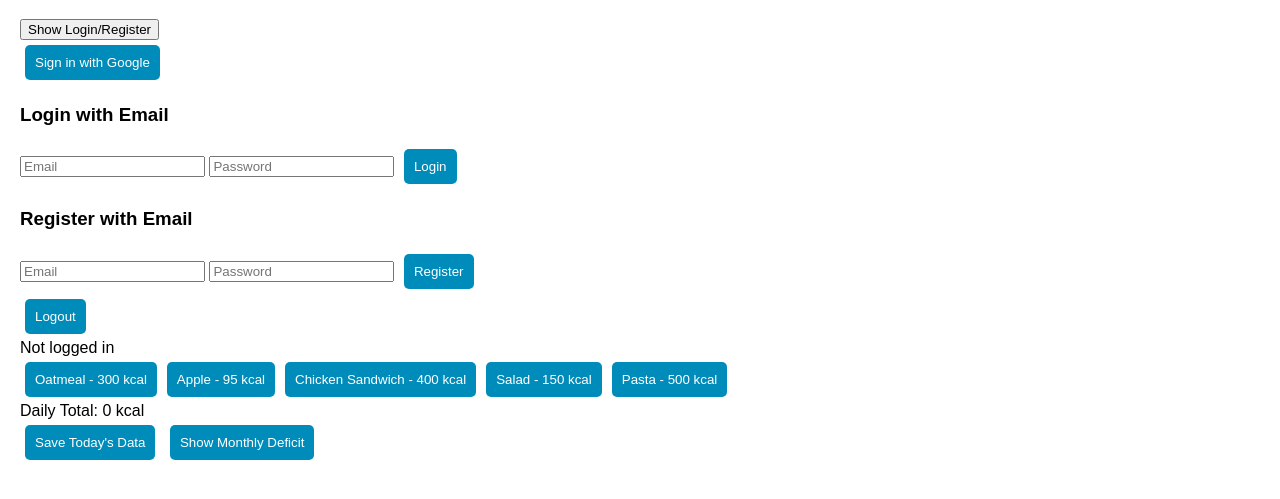
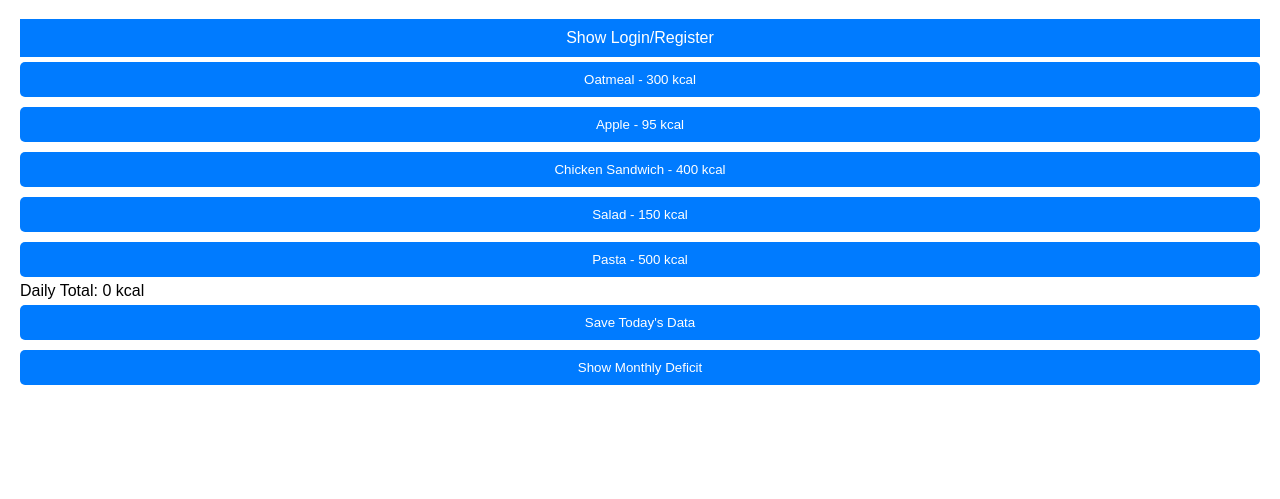
Before and after one commit to usfalidiate/CalorieTracker, a plain HTML site: page index.html in a window 1280 px wide. Shown: the part 81-580 px from the top of the page. Drawn offline with Linux system fonts and the light colour scheme; no server answers.

Commit message:
Update style.css

```diff
--- a/style.css
+++ b/style.css
@@ -17,3 +17,43 @@ body {
 .button:hover {
   background-color: #005f73;
 }
+
+/* Style the dropdown button */
+.toggle-button {
+  display: block;
+  width: 100%;
+  padding: 10px;
+  background-color: #007bff;
+  color: white;
+  text-align: center;
+  cursor: pointer;
+  border: none;
+  font-size: 16px;
+}
+
+/* Style the login menu (hidden by default) */
+.login-menu {
+  display: none;
+  padding: 20px;
+  background-color: #f9f9f9;
+  border: 1px solid #ccc;
+  margin-top: 10px;
+}
+
+/* Style the form fields and buttons */
+.input-field {
+  width: 100%;
+  padding: 10px;
+  margin: 5px 0;
+  border: 1px solid #ccc;
+}
+
+.button {
+  margin: 5px 0;
+  padding: 10px;
+  width: 100%;
+  background-color: #007bff;
+  color: white;
+  border: none;
+  cursor: pointer;
+}
```
